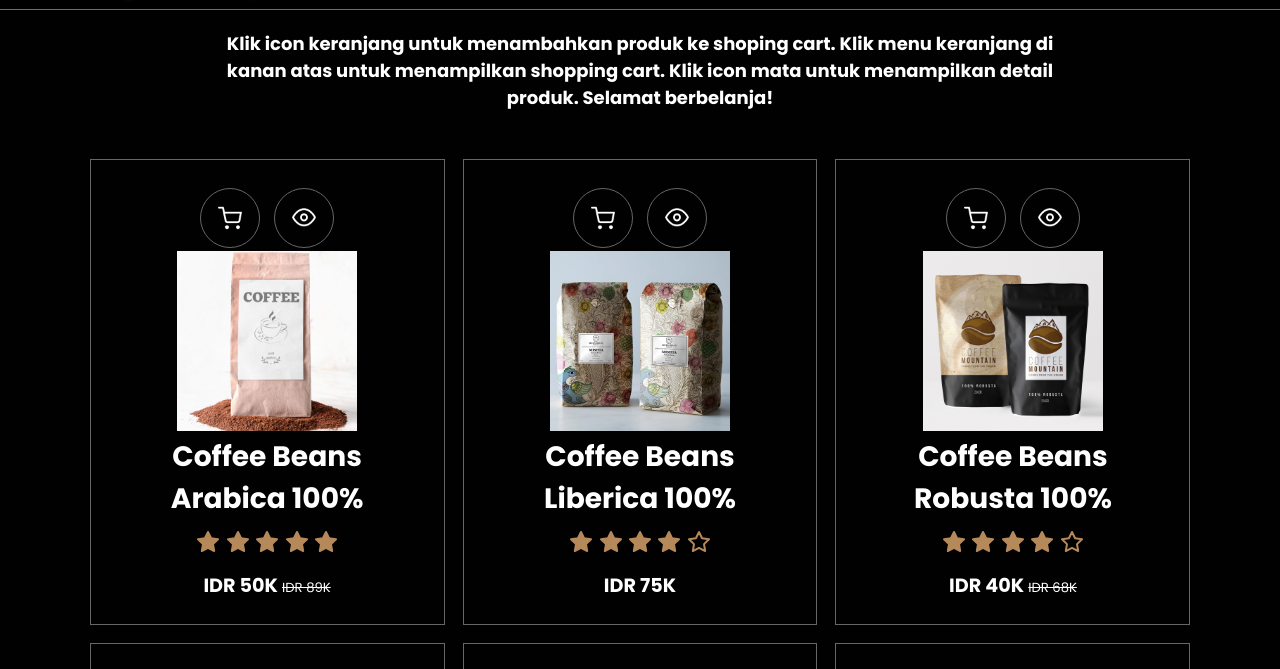
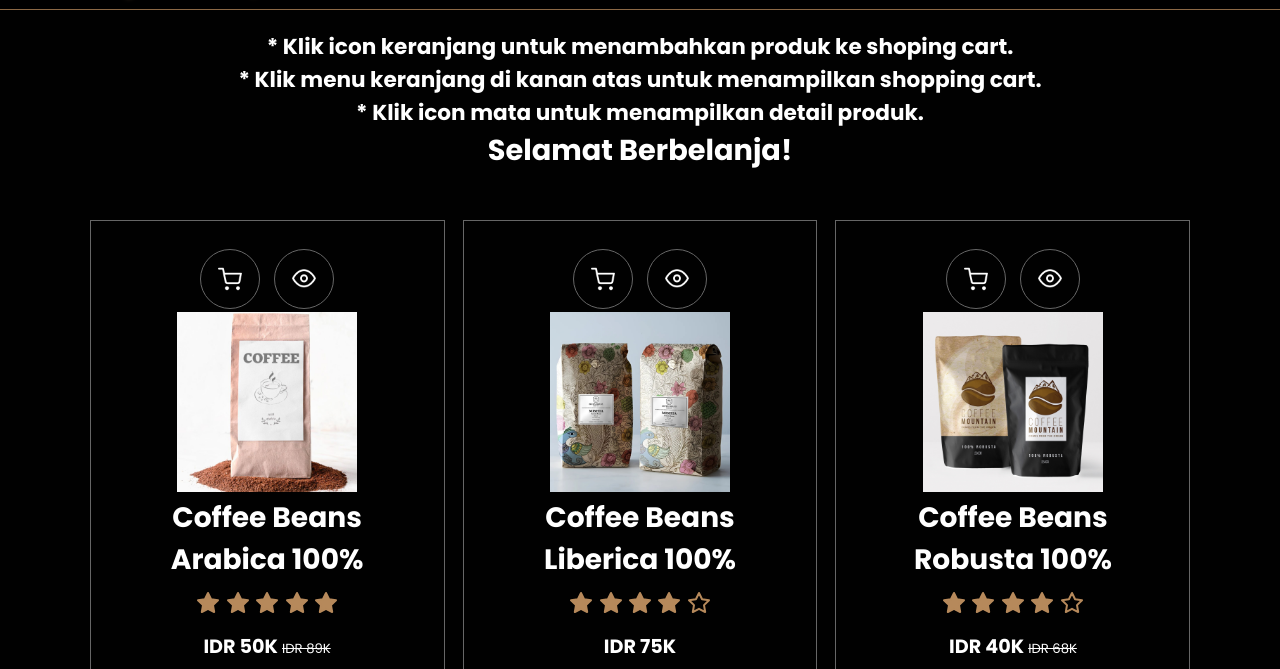
Before and after one commit to EmpthyLL/kopi-janji-manis, a plain HTML site: page shop.html in a window 1280 px wide. Shown: the part 54-723 px from the top of the page. Drawn offline with nearby package versions, Linux system fonts and the light colour scheme.

Commit message:
Shopping padding

```diff
--- a/css/style.css
+++ b/css/style.css
@@ -321,7 +321,19 @@ html{
 }
 .shop h2{
     text-align: center;
-    width: 80%;
+    display: flex;
+    font-size: 1.8rem;
+    justify-content: center;
+    align-items: center;
+}
+.shop h2:nth-child(2){
+    text-align: justify;
+    display: flex;
+    font-size: 2.4rem;
+    justify-content: center;
+    align-items: center;
+}
+.shop h2 span{
     margin: auto;
 }
 .about h2, .menu h2, .products h2, .contact h2{
@@ -614,6 +626,9 @@ footer .copy a{
     overflow: auto;
     background-color: rgba(0, 0, 0, 0.6);
 }
+.modal .product-content p{
+    text-align: justify;
+}
 /* Animation */
 @keyframes animModal {
     0%{
--- a/shop.html
+++ b/shop.html
@@ -39,8 +39,11 @@
         </div>
     </nav>
     <section class="shop" id="shop">
-        <h2>Klik icon keranjang untuk menambahkan produk ke shoping cart. Klik menu keranjang di kanan atas untuk menampilkan shopping cart. Klik icon mata untuk menampilkan detail produk. Selamat berbelanja!
+        <h2>* Klik icon keranjang untuk menambahkan produk ke shoping cart. <br>
+            * Klik menu keranjang di kanan atas untuk menampilkan shopping cart.<br>
+            * Klik icon mata untuk menampilkan detail produk.<br>
         </h2>
+        <h2>Selamat Berbelanja!</h2>
         <div class="rows">
             <div class="produk-card coffee-bean diskon">
                 <div class="prod-icon">
```
